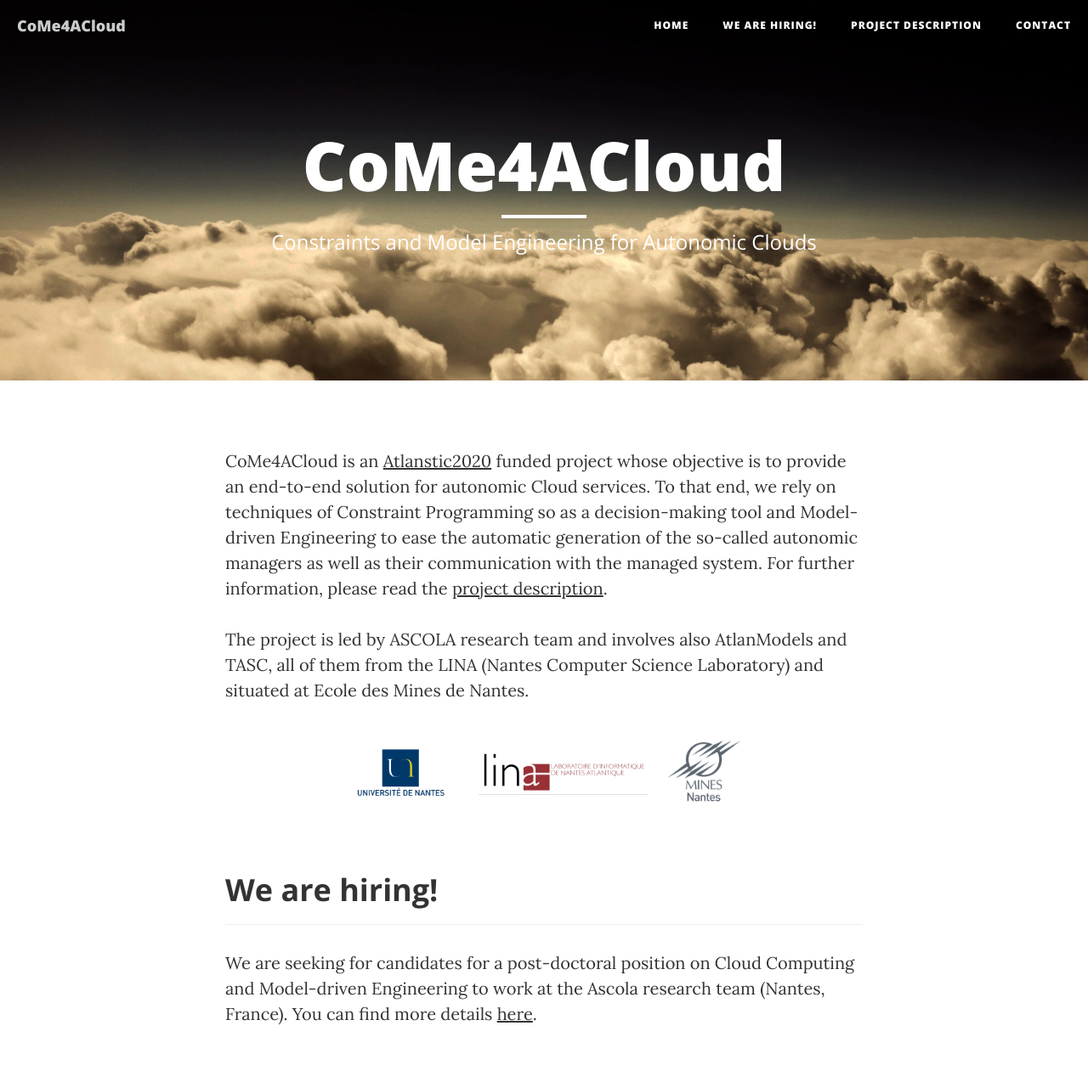
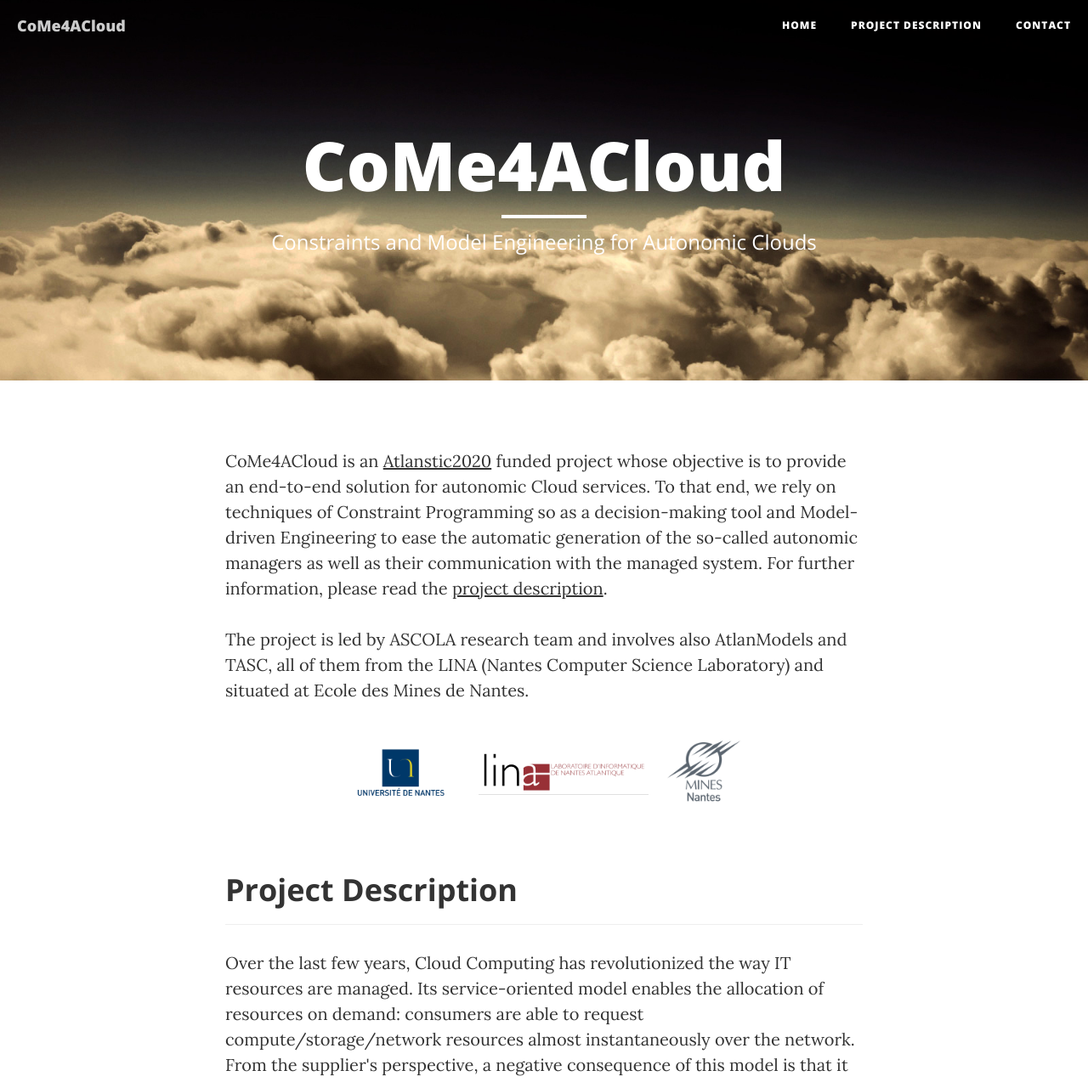
Before and after one commit to CoMe4ACloud/come4acloud.github.io, a website: page index.html in a window 1280 px wide. Shown: the top 1274 px of the page at 85% size. Drawn offline with nearby package versions, Linux system fonts and the light colour scheme; files that its build step writes are made by us from their sources.

Commit message:
take off post-doc announcement

```diff
--- a/index.html
+++ b/index.html
@@ -51,8 +51,8 @@
                     <li>
                         <a class="page-scroll" href="#home">Home</a>
                     </li>
-                    <li>  <a class="page-scroll" href="#news">We are hiring!</a>
-                    </li>
+<!--                    <li>  <a class="page-scroll" href="#news">We are hiring!</a>
+	</li>-->
 
                     <li>  <a class="page-scroll" href="#project">Project Description</a>
                     </li>
@@ -118,11 +118,10 @@
         </div>
     </section>
 
-<section id="news">
+<!--<section id="news">
         <div class="container">
             <div class="row">
                 <div class="col-lg-8 col-lg-offset-2 col-md-10 col-md-offset-1">
-			<!-- <div class="col-lg-8 col-lg-offset-2">-->
    		   <h2 class="section-heading">We are hiring!</h2>
 		   <hr class="light">
 		   <p>We are seeking for candidates for a post-doctoral position on Cloud Computing and Model-driven Engineering to work
@@ -130,7 +129,7 @@
 		</div>
             </div>
         </div>
-    </section>
+	</section> -->
 
     <section id="project">
         <div class="container">
```
